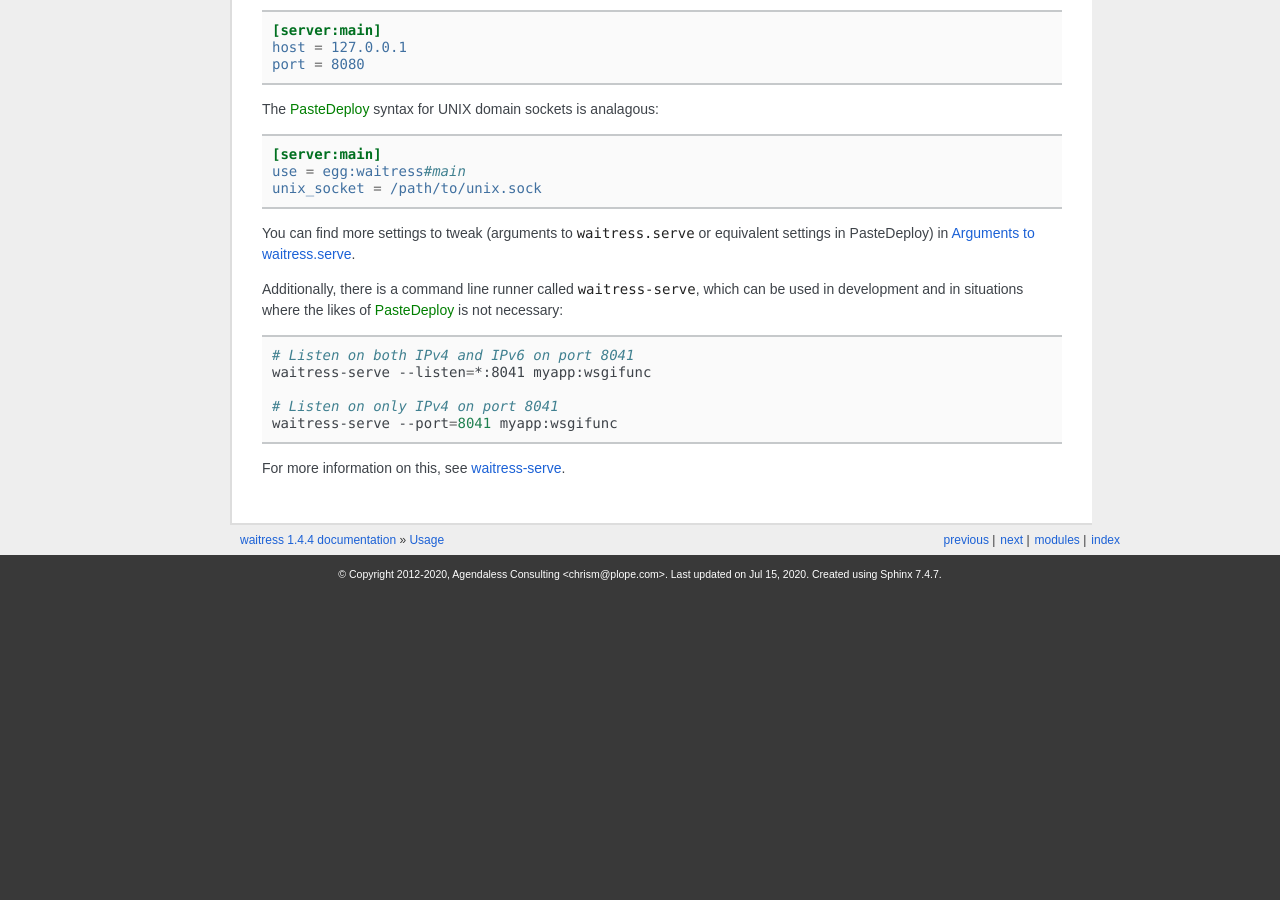
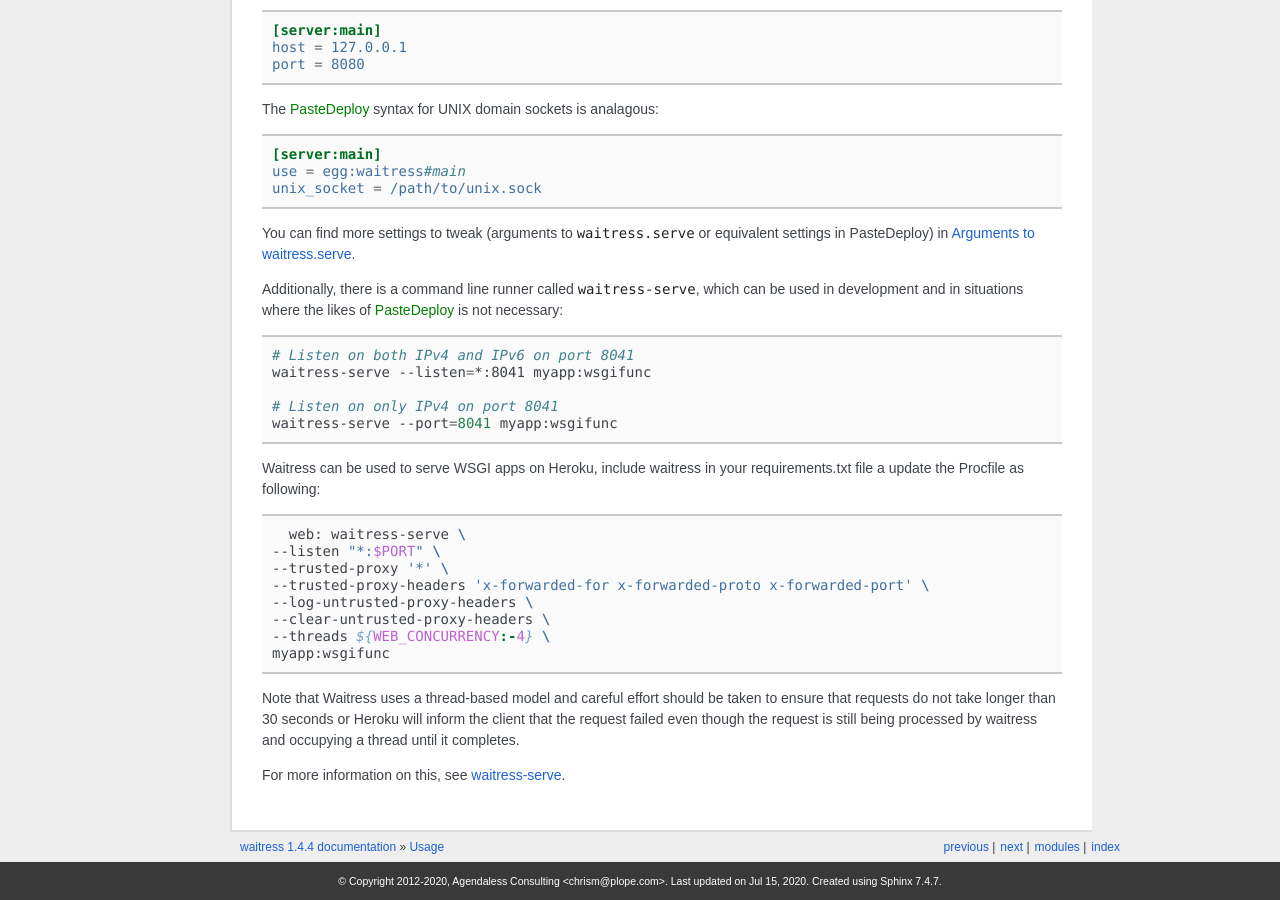
Before and after one commit to Pylons/waitress, a Sphinx documentation site: the page built from docs/usage.rst, in a window 1280 px wide and 900 px high, scrolled down 933 px. Built offline with Sphinx 7.4.7, drawn with Linux system fonts in a browser that asks for light colours; some web fonts are replaced; before the commit the page ends 1526 px from its top, so only the background shows below that.

Commit message:
Merge pull request #306 from cacao-accounting/py3-only
Update usage.rst to include reference Heroku

```diff
--- a/docs/usage.rst
+++ b/docs/usage.rst
@@ -80,4 +80,23 @@ can be used in development and in situations where the likes of
     # Listen on only IPv4 on port 8041
     waitress-serve --port=8041 myapp:wsgifunc
 
+Waitress can be used to serve WSGI apps on Heroku, include waitress in your
+requirements.txt file a update the Procfile as following:
+
+.. code-block:: bash
+
+    web: waitress-serve \
+  --listen "*:$PORT" \
+  --trusted-proxy '*' \
+  --trusted-proxy-headers 'x-forwarded-for x-forwarded-proto x-forwarded-port' \
+  --log-untrusted-proxy-headers \
+  --clear-untrusted-proxy-headers \
+  --threads ${WEB_CONCURRENCY:-4} \
+  myapp:wsgifunc
+
+Note that Waitress uses a thread-based model and careful effort should be taken to ensure
+that requests do not take longer than 30 seconds or Heroku will inform the client that the
+request failed even though the request is still being processed by waitress and occupying
+a thread until it completes.
+
 For more information on this, see :ref:`runner`.
```
